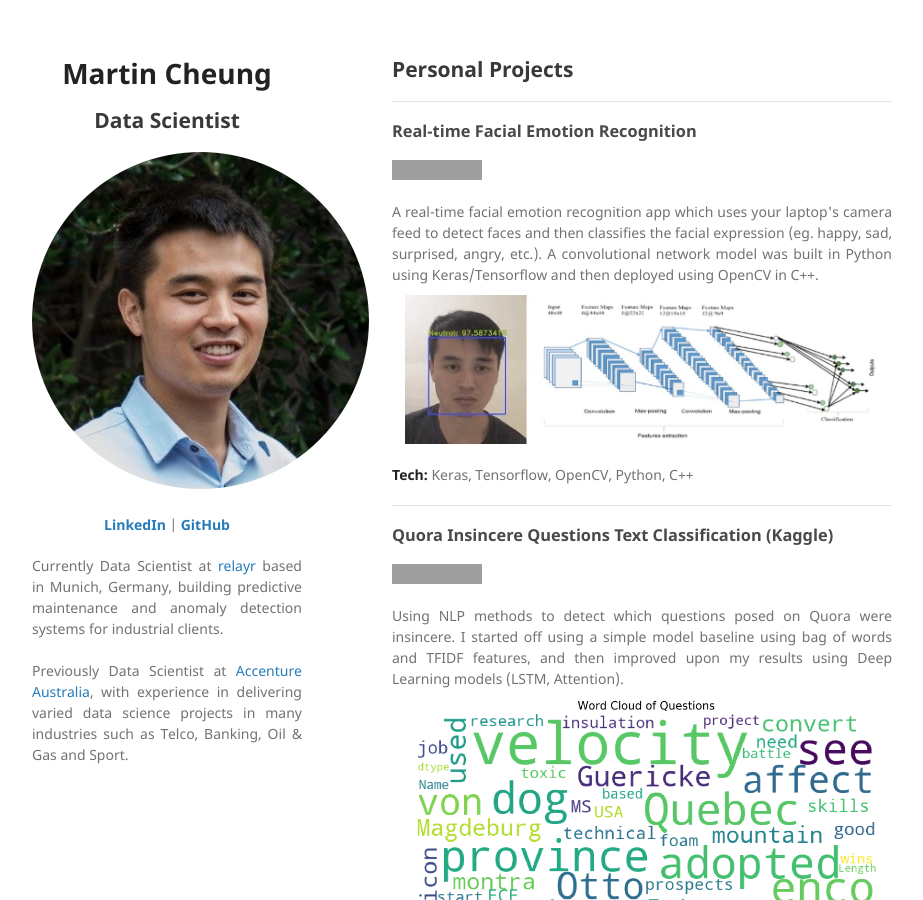
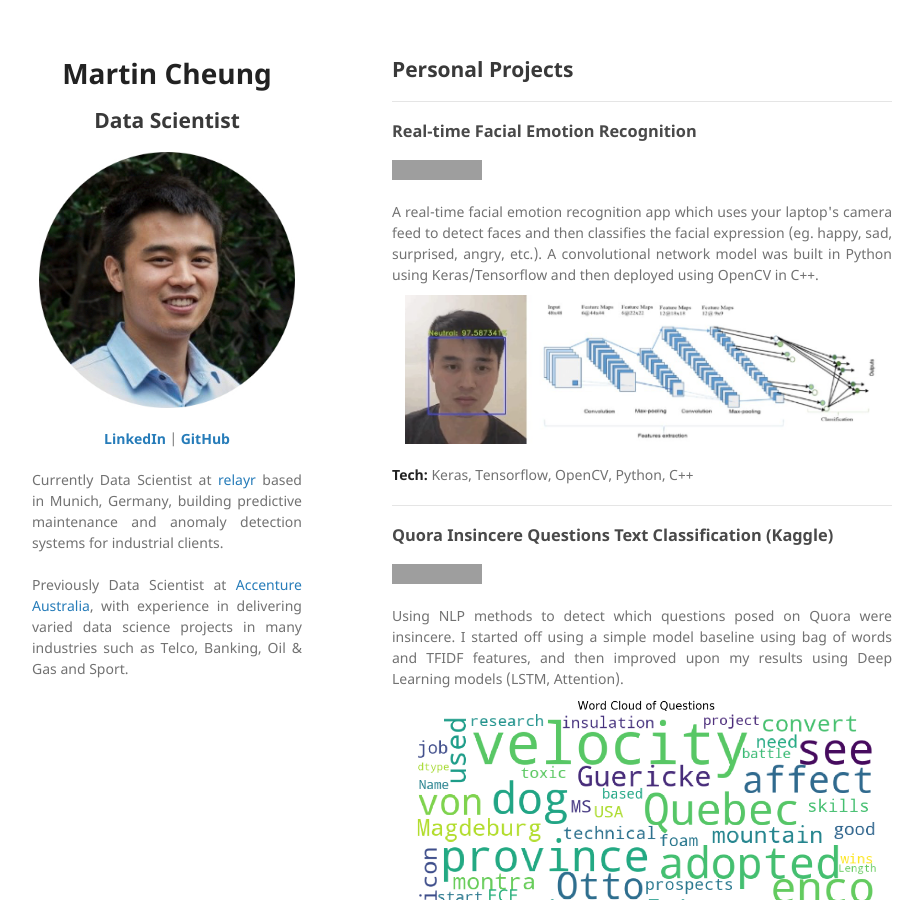
Before and after one commit to martycheung/martycheung.github.io, a Jekyll site: the page built from index.md, in a window 1280 px wide and 900 px high. Shown: the whole window, without its empty margins (178-1101 px from the left). Built offline with Jekyll 4.4.1, drawn with Linux system fonts in a browser that asks for light colours; our own code applies the rules of GitHub Pages for plain Markdown files; grey boxes are pictures that could not be loaded.

Commit message:
Centre profile picture

```diff
--- a/_layouts/default.html
+++ b/_layouts/default.html
@@ -23,7 +23,7 @@
         </div>
 
         {% if site.logo %}
-          <img src="{{site.logo | relative_url}}" alt="Logo" />
+          <img src="{{site.logo | relative_url}}" alt="Logo" class="image_centred" />
         {% endif %}
 
         <p>{{ site.description | default: site.github.project_tagline }}</p>
```
